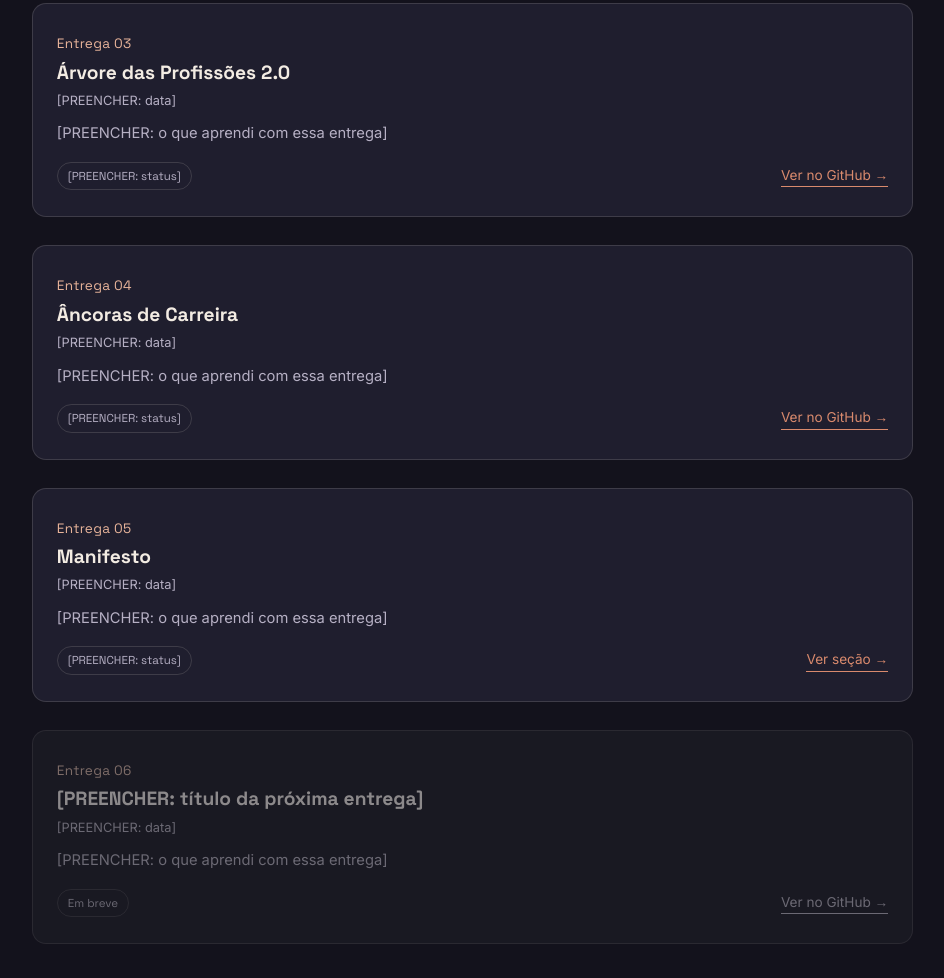
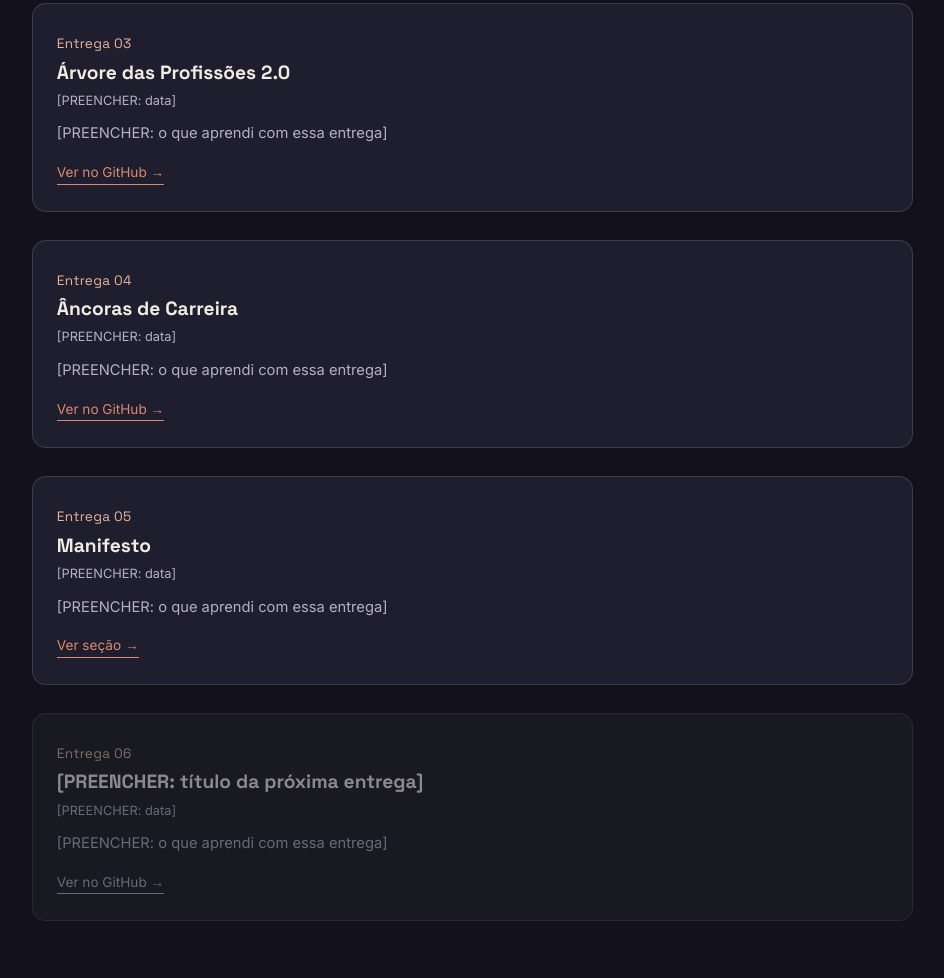
Before and after one commit to AranzaNataly/portfolio-nataly, a plain HTML site: page index.html in a window 1280 px wide. Shown: the part 2154-3132 px from the top of the page, without its empty margins (290-1234 px from the left). Drawn offline with Linux system fonts and the light colour scheme.

Commit message:
Remove placeholder spans from index.html
exclusão do selo concluida

```diff
--- a/index.html
+++ b/index.html
@@ -580,7 +580,6 @@ footer ul{ list-style:none; display:flex; gap:20px; padding:0; margin:0; flex-wr
 </div>
          <p class="aprendi">Com essa entrega eu aprendi várias coisas sobre mim, uma delas a confiar mais que as coisas vão dar certo</p>
           <div class="rodape-card">
-            <span class="selo concluida">Concluida</span>
             <a class="ver-link" href="https://github.com/AranzaNataly/capa_do_album/blob/main/capa-do-album.jpeg" target="_blank" rel="noopener">Ver no GitHub →</a>
           </div>
         </div>
@@ -607,7 +606,6 @@ footer ul{ list-style:none; display:flex; gap:20px; padding:0; margin:0; flex-wr
           <span class="data">[PREENCHER: data]</span>
           <p class="aprendi">[PREENCHER: o que aprendi com essa entrega]</p>
           <div class="rodape-card">
-            <span class="selo em-breve">[PREENCHER: status]</span>
             <a class="ver-link" href="https://github.com/AranzaNataly/[PREENCHER-LINK]" target="_blank" rel="noopener">Ver no GitHub →</a>
           </div>
         </div>
@@ -620,7 +618,6 @@ footer ul{ list-style:none; display:flex; gap:20px; padding:0; margin:0; flex-wr
           <span class="data">[PREENCHER: data]</span>
           <p class="aprendi">[PREENCHER: o que aprendi com essa entrega]</p>
           <div class="rodape-card">
-            <span class="selo em-breve">[PREENCHER: status]</span>
             <a class="ver-link" href="https://github.com/AranzaNataly/[PREENCHER-LINK]" target="_blank" rel="noopener">Ver no GitHub →</a>
           </div>
         </div>
@@ -633,7 +630,6 @@ footer ul{ list-style:none; display:flex; gap:20px; padding:0; margin:0; flex-wr
           <span class="data">[PREENCHER: data]</span>
           <p class="aprendi">[PREENCHER: o que aprendi com essa entrega]</p>
           <div class="rodape-card">
-            <span class="selo em-breve">[PREENCHER: status]</span>
             <a class="ver-link" href="#manifesto">Ver seção →</a>
           </div>
         </div>
@@ -647,7 +643,6 @@ footer ul{ list-style:none; display:flex; gap:20px; padding:0; margin:0; flex-wr
           <span class="data">[PREENCHER: data]</span>
           <p class="aprendi">[PREENCHER: o que aprendi com essa entrega]</p>
           <div class="rodape-card">
-            <span class="selo em-breve">Em breve</span>
             <span class="ver-link">Ver no GitHub →</span>
           </div>
         </div>
```
